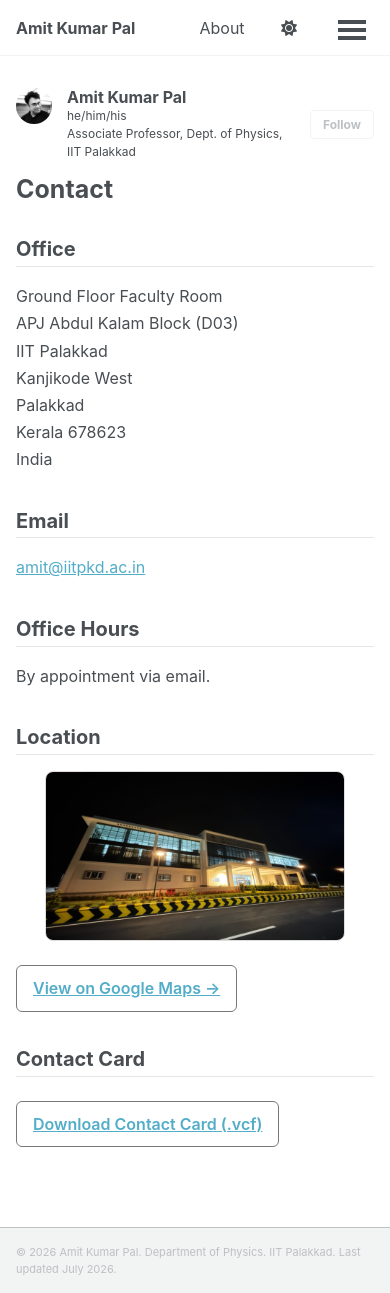
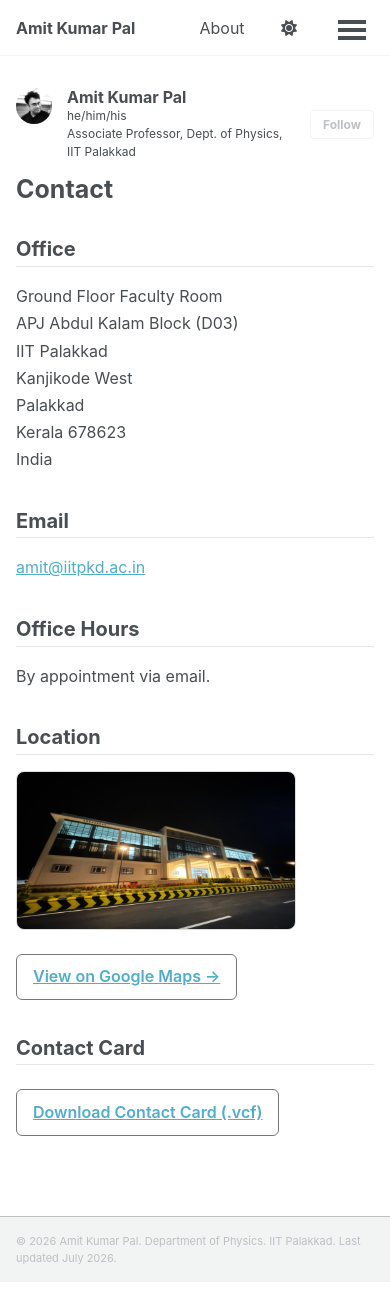
Before and after one commit to amitkpal/amitkpal.github.io, a Jekyll site: the page built from _pages/contact.md, in a window 390 px wide and 1293 px high. Built offline with Jekyll 4.4.1, drawn with Linux system fonts in a browser that asks for light colours; a style sheet for code colours, icons or effects is not loaded.

Commit message:
Update main.scss

```diff
--- a/assets/css/main.scss
+++ b/assets/css/main.scss
@@ -192,10 +192,10 @@
 }
 
 .contact-map {
-    width: clamp(300px, 55%, 500px);
+    width: clamp(280px, 45%, 450px);
 
     display: block;
-    margin: 1rem auto;
+    margin: 1rem 0;
 
     border-radius: 8px;
     border: 1px solid #dddddd;
```
